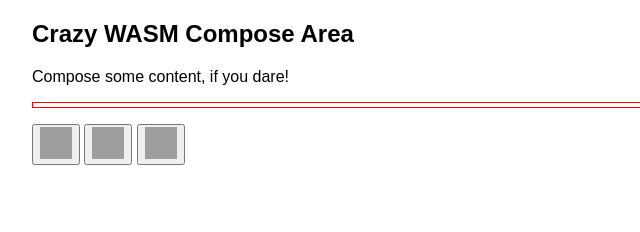
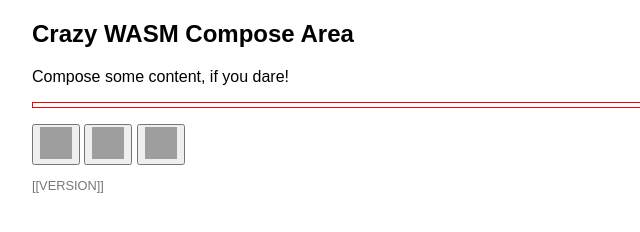
Before and after one commit to threema-ch/compose-area, a website built with webpack: page www/index.html in a window 1280 px wide. Shown: the full height of the page, 158-798 px from the left. Built offline with nearby package versions, Linux system fonts and the light colour scheme; grey boxes are pictures that could not be loaded; what compose-area would draw is missing.

Commit message:
Demo: Insert version when deploying

```diff
--- a/www/index.html
+++ b/www/index.html
@@ -27,6 +27,10 @@
         #emoji {
             margin-top: 16px;
         }
+        #version {
+            font-size: 0.8em;
+            color: #777;
+        }
     </style>
   </head>
   <body>
@@ -44,6 +48,7 @@
         <img height="32" alt="🤦‍♀️" width="32" src="https://abs.twimg.com/emoji/v2/72x72/1f926-200d-2640-fe0f.png">
       </button>
     </div>
+    <p id="version">[[VERSION]]</p>
     <script src="./bootstrap.js"></script>
   </body>
 </html>
```
Also changed, not shown: .circleci/config.yml.
